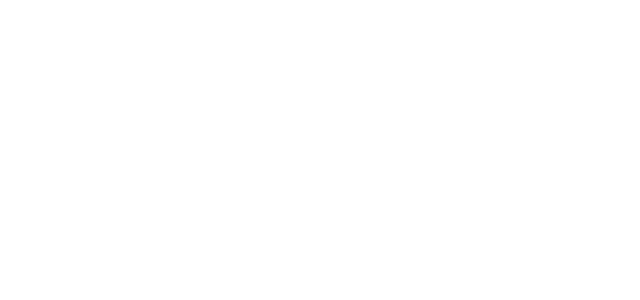
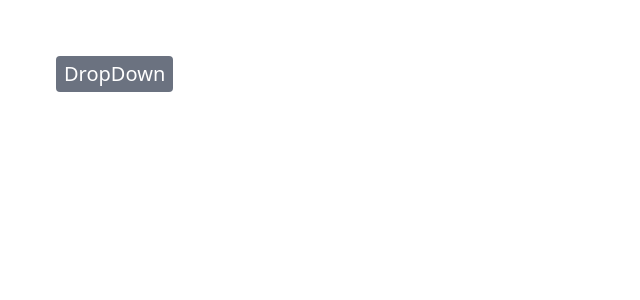
Before and after one commit to moonspark78/test-DD-Typescript, a React (Create React App) app: page / in a window 1280 px wide. Shown: the top 300 px of the page, without its empty margins (0-640 px from the left). Built offline with nearby package versions, Linux system fonts and the light colour scheme.

Commit message:
:wrench: tailwind  :wrench:

```diff
--- a/package.json
+++ b/package.json
@@ -39,5 +39,8 @@
       "last 1 firefox version",
       "last 1 safari version"
     ]
+  },
+  "devDependencies": {
+    "tailwindcss": "^3.4.13"
   }
 }
--- a/src/App.css
+++ b/src/App.css
@@ -1,5 +1,5 @@
 .App {
-  text-align: center;
+
 }
 
 .App-logo {
--- a/src/App.tsx
+++ b/src/App.tsx
@@ -1,11 +1,11 @@
 import React from 'react';
-import logo from './logo.svg';
 import './App.css';
+import DropDown from './components/DropDown';
 
 function App() {
   return (
-    <div className="App">
-
+    <div className="p-14">
+     <DropDown/>
     </div>
   );
 }
--- /dev/null
+++ b/src/components/DropDown.tsx
@@ -0,0 +1,11 @@
+import React from 'react'
+
+const DropDown = () => {
+  return (
+    <div>
+        <button className='rounded text-white px-2 py-1 hover:bg-gray-400 bg-gray-500  text-xl'>DropDown</button>
+    </div>
+  )
+}
+
+export default DropDown
--- a/src/index.css
+++ b/src/index.css
@@ -1,13 +1,3 @@
-body {
-  margin: 0;
-  font-family: -apple-system, BlinkMacSystemFont, 'Segoe UI', 'Roboto', 'Oxygen',
-    'Ubuntu', 'Cantarell', 'Fira Sans', 'Droid Sans', 'Helvetica Neue',
-    sans-serif;
-  -webkit-font-smoothing: antialiased;
-  -moz-osx-font-smoothing: grayscale;
-}
-
-code {
-  font-family: source-code-pro, Menlo, Monaco, Consolas, 'Courier New',
-    monospace;
-}
+@tailwind base;
+@tailwind components;
+@tailwind utilities;
--- /dev/null
+++ b/tailwind.config.js
@@ -0,0 +1,10 @@
+/** @type {import('tailwindcss').Config} */
+module.exports = {
+  content: [
+    "./src/**/*.{js,jsx,ts,tsx}",
+  ],
+  theme: {
+    extend: {},
+  },
+  plugins: [],
+}
```
Also changed, not shown: 1 other file (tests, documents, lock files or other folders).
